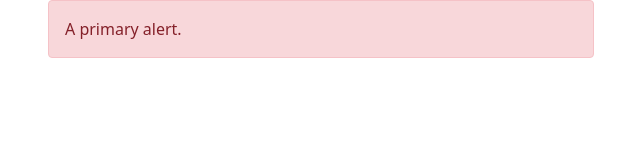
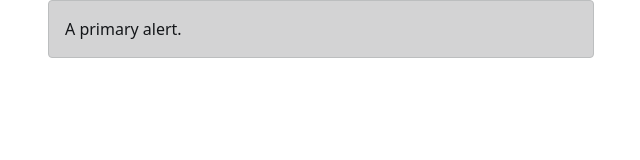
Before and after one commit to Hussam812/MetaFront-EndDeveloperProfessionalCertificate, a plain HTML site: page IntroductiontoFront-EndDevelopment/week3/bootstrapstyle.html in a window 1280 px wide. Shown: the whole page, without its empty margins (34-674 px from the left). Drawn offline with nearby package versions, Linux system fonts and the light colour scheme.

Commit message:
dark modifier

```diff
--- a/IntroductiontoFront-EndDevelopment/week3/bootstrapstyle.html
+++ b/IntroductiontoFront-EndDevelopment/week3/bootstrapstyle.html
@@ -12,7 +12,7 @@
     <div class="container">
         <div class="row">
             <div class="col-lg-6">
-                <div class="alert alert-danger" role="alert">
+                <div class="alert alert-dark" role="alert">
                     A primary alert.
                 </div>
             </div>
```
